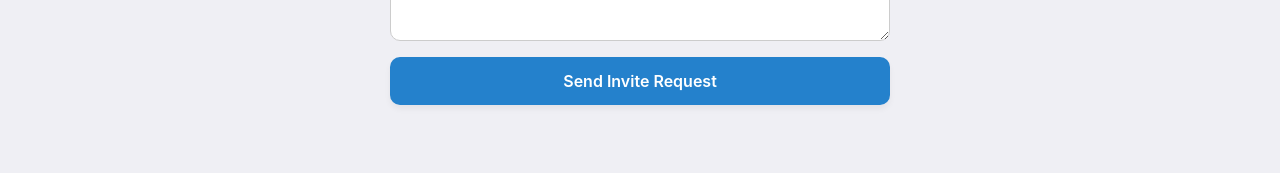
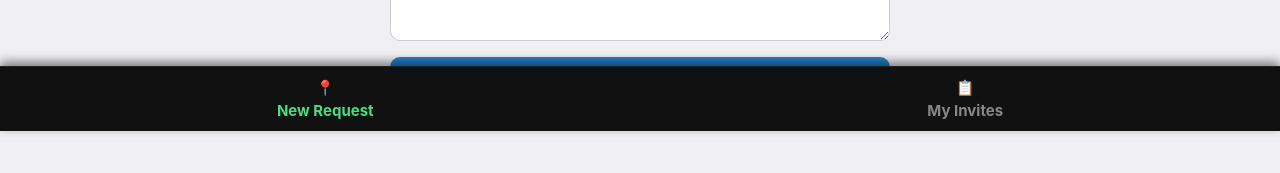
Before and after one commit to Lucas-Keyfields/lucas.github.io, a website: page index.html in a window 1280 px wide. Shown: the part 669-842 px from the top of the page. Before the commit the page ends 800 px from the top, so only its background shows below. Drawn offline with nearby package versions, Linux system fonts and the light colour scheme.

Commit message:
Update index.html

```diff
--- a/index.html
+++ b/index.html
@@ -5,64 +5,69 @@
     <meta name="viewport" content="width=device-width, initial-scale=1.0, maximum-scale=1.0, user-scalable=no">
     <title>Date Me App</title>
 
-    <!-- 1. Telegram Web App SDK -->
     <script src="https://telegram.org/js/telegram-web-app.js"></script>
 
-    <!-- 2. Leaflet Map CSS & JS -->
     <link rel="stylesheet" href="https://unpkg.com/leaflet@1.9.4/dist/leaflet.css" />
     <script src="https://unpkg.com/leaflet@1.9.4/dist/leaflet.js"></script>
 
-    <!-- 3. Link to our custom styles -->
     <link rel="stylesheet" href="style.css">
 </head>
 <body>
 
-    <div class="app-container">
-        <!-- App Header -->
+    <div class="app-container" style="padding-bottom: 80px;">
         <header class="app-header">
             <h1>🗓️ Schedule a Date</h1>
             <p id="welcome-text">Loading user profile...</p>
         </header>
 
-        <!-- Main Form -->
+        <div id="request-tab" class="tab-content">
             <form id="date-form" onsubmit="event.preventDefault();">
 
-            <!-- Target User Field -->
                 <div class="form-group">
                     <label for="receiver-username">Who do you want to invite?</label>
                     <input type="text" id="receiver-username" placeholder="e.g. @username" required>
                     <small>Enter their precise Telegram @username.</small>
                 </div>
 
-            <!-- Calendar / Time Picker -->
                 <div class="form-group">
                     <label for="date-time">When are you meeting?</label>
                     <input type="datetime-local" id="date-time" required>
                 </div>
 
-            <!-- Map Picker container -->
                 <div class="form-group">
                     <label>Set Location on Map</label>
                     <div id="map"></div>
                     <small class="map-hint">Drag the map to place the pin precisely on your venue.</small>
 
-                <!-- Hidden inputs to hold the coordinates for Supabase -->
                     <input type="hidden" id="latitude">
                     <input type="hidden" id="longitude">
                 </div>
 
-            <!-- Meeting Description Field -->
                 <div class="form-group">
                     <label for="description">Why are you meeting?</label>
                     <textarea id="description" rows="3" placeholder="e.g. Let's grab iced lattes and talk about building our mini app!" required></textarea>
                 </div>
 
-            <!-- Submit Button -->
                 <button type="submit" id="submit-btn" class="primary-btn">Send Invite Request</button>
             </form>
         </div>
 
-    <!-- 4. Link to our frontend application logic -->
+        <div id="list-tab" class="tab-content" style="display: none; padding-top: 10px;">
+            <h2 style="color: #fff; font-size: 1.3em; margin-bottom: 15px; border-bottom: 1px solid #222; padding-bottom: 8px;">📋 Your Scheduled Appointments</h2>
+            <div id="appointments-loading" style="color: #888; text-align: center; margin: 20px 0;">Fetching your database records...</div>
+            <div id="appointments-container"></div>
+        </div>
+    </div>
+
+    <div class="bottom-nav" style="position: fixed; bottom: 0; left: 0; right: 0; height: 65px; background: #111; border-top: 1px solid #222; display: flex; justify-content: space-around; align-items: center; z-index: 9999; box-shadow: 0 -4px 10px rgba(0,0,0,0.5);">
+        <button id="nav-request-btn" style="background: none; border: none; color: #4ade80; font-weight: bold; font-size: 15px; cursor: pointer; display: flex; flex-direction: column; align-items: center; gap: 4px;">
+            <span>📍</span> New Request
+        </button>
+        <button id="nav-list-btn" style="background: none; border: none; color: #888; font-weight: bold; font-size: 15px; cursor: pointer; display: flex; flex-direction: column; align-items: center; gap: 4px;">
+            <span>📋</span> My Invites
+        </button>
+    </div>
+
     <script src="app.js"></script>
 </body>
 </html>
```
Lines whose indentation alone changed are shown as unchanged.
